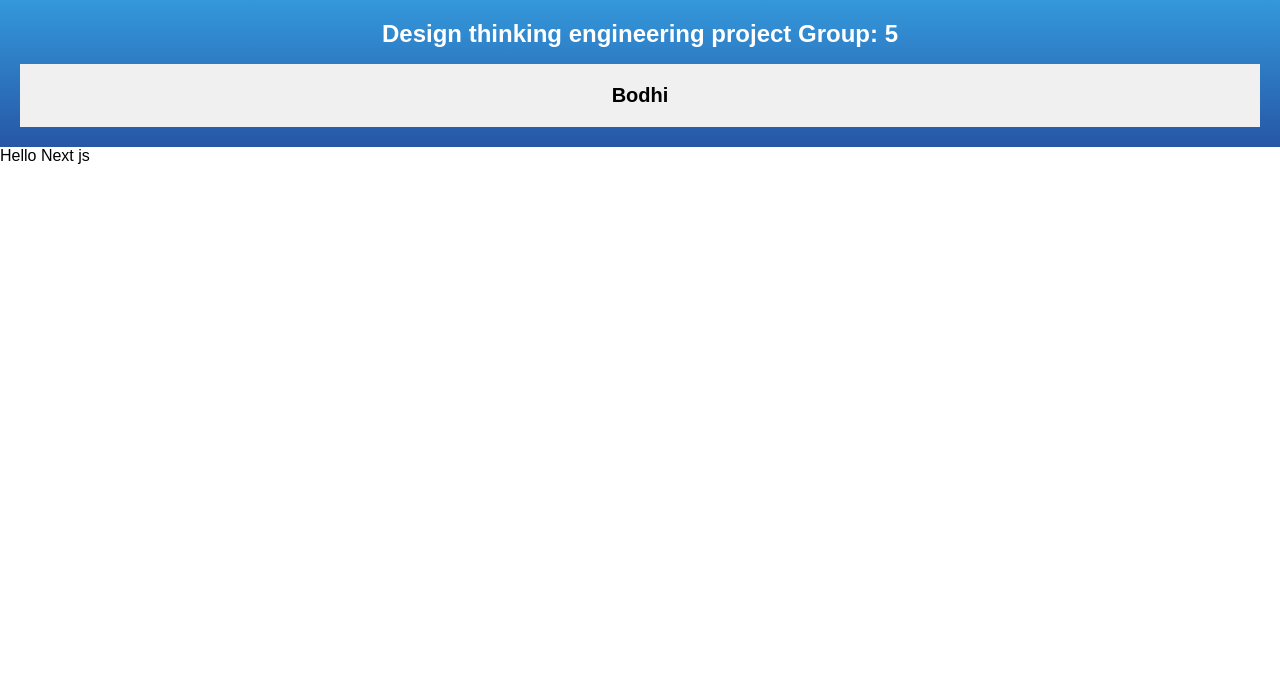
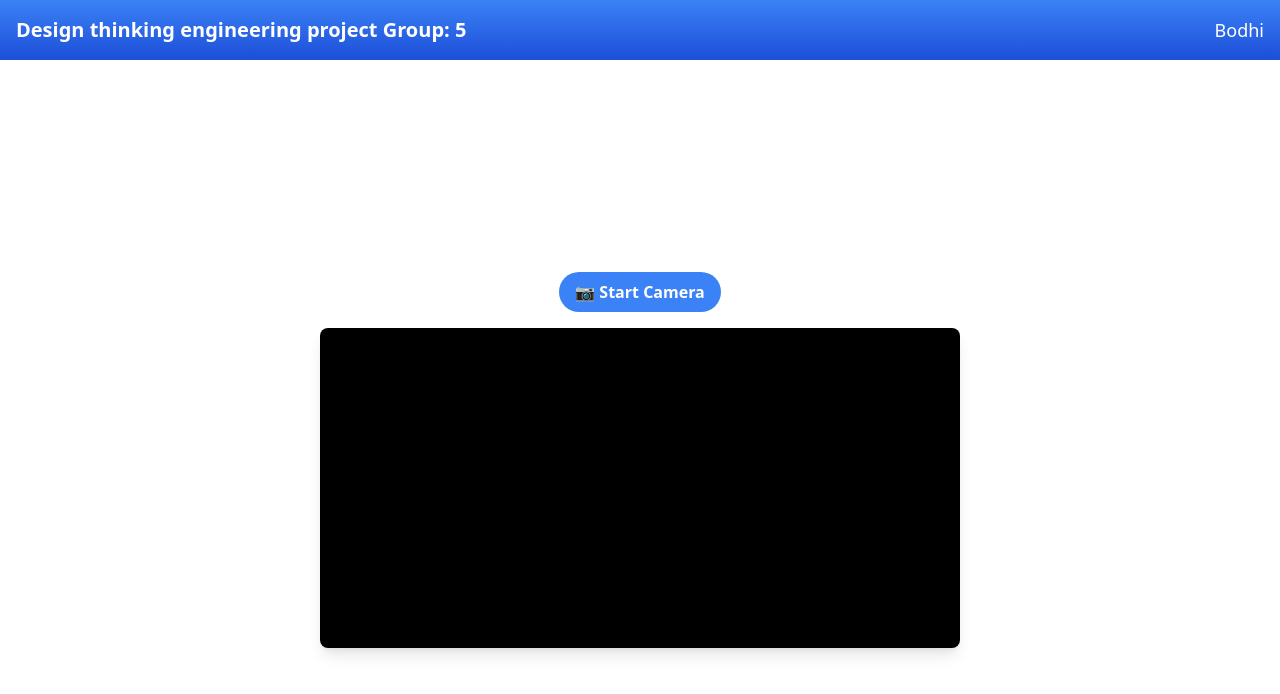
Before and after one commit to Jichul54/bodhi-frontend, a Next.js app: page / in a window 1280 px wide. Shown: the top 694 px of the page. Built offline with nearby package versions, Linux system fonts and the light colour scheme.

Commit message:
enable camera

```diff
--- a/app/globals.css
+++ b/app/globals.css
@@ -1,70 +1,3 @@
-body {
-    font-family: Arial, sans-serif;
-    margin: 0;
-    padding: 0;
-}
-
-header {
-    background-image: linear-gradient(to bottom, #3498db, #2657a6);
-        /* 남색 그라데이션 배경 이미지 설정 */
-    color: #fff;
-    text-align: center;
-    padding: 20px;
-    position: relative;
-}
-
-.header-box {
-    max-width: 600px;
-    margin: 0 auto;
-}
-
-.top-box {
-    background-color: #f0f0f0;
-    padding: 20px;
-    color: black;
-}
-
-h1 {
-    font-size: 24px;
-    margin: 0;
-}
-
-h2 {
-    font-size: 20px;
-    margin: 0;
-}
-
-p {
-    font-size: 16px;
-}
-
-.middle-box {
-    border: 2px solid #000;
-    /* 테두리 스타일 및 색상 설정 */
-    padding: 20px;
-    /* 내용 주변 여백 추가 */
-    text-align: center;
-    /* 텍스트 가운데 정렬 */
-    margin: 20px auto;
-    /* 중앙 정렬 */
-}
-
-.camera-button {
-    background-color: #3498db;
-    /* 버튼 배경 색상 설정 */
-    color: #fff;
-    /* 버튼 텍스트 색상 설정 */
-    border: none;
-    /* 테두리 제거 */
-    padding: 20px 40px;
-    /* 내부 여백 설정 */
-    cursor: pointer;
-    /* 커서 스타일을 손가락 모양으로 변경하여 클릭 가능하게 함 */
-    border-radius: 5px;
-    /* 버튼 모서리를 둥글게 만듦 */
-}
-
-.camera-button:hover {
-    background-color: #2657a6;
-    /* 마우스 호버(위에 올렸을 때)시 배경 색상 변경 */
-}
+@import 'tailwindcss/base';
+@import 'tailwindcss/components';
+@import 'tailwindcss/utilities';
--- a/app/layout.tsx
+++ b/app/layout.tsx
@@ -8,8 +8,12 @@ export default function RootLayout({
 }) {
   return (
     <>
-      <Header />
-      <main>{children}</main>
+      <html>
+        <body>
+          <Header />
+          <main>{children}</main>
+        </body>
+      </html>
     </>
   );
 }
--- a/app/page.tsx
+++ b/app/page.tsx
@@ -1,10 +1,45 @@
-import Image from 'next/image'
+'use client';
+import React, { useRef, useCallback } from "react";
 
-export default function Home() {
+const Camera: React.FC = () => {
+  const videoRef = useRef<HTMLVideoElement>(null);
+
+  const startCamera = useCallback(() => {
+    if (navigator.mediaDevices.getUserMedia && videoRef.current) {
+      navigator.mediaDevices
+        .getUserMedia({ video: true })
+        .then((stream) => {
+          if (videoRef.current) {
+            videoRef.current.srcObject = stream;
+          }
+        })
+        .catch((error) => {
+          console.error("Error accessing the camera", error);
+        });
+    } else {
+      alert("Sorry, your browser does not support accessing the camera.");
+    }
+  }, []);
+
   return (
-    <>Hello Next js</>
-  )
+    <div className="flex flex-col items-center justify-center min-h-screen">
+      <button
+        onClick={startCamera}
+        className="bg-blue-500 hover:bg-blue-700 text-white font-bold py-2 px-4 rounded-full mb-4"
+      >
+        📷 Start Camera
+      </button>
+      <div className="bg-black rounded-lg overflow-hidden shadow-lg">
+        <video
+          ref={videoRef}
+          width="640"
+          height="480"
+          autoPlay
+          className="max-w-full h-auto"
+        ></video>
+      </div>
+    </div>
+  );
+};
 
-
-
-}
+export default Camera;
--- a/components/Header.tsx
+++ b/components/Header.tsx
@@ -2,13 +2,12 @@ import React from "react";
 
 const Header: React.FC = () => {
   return (
-    <header>
-      <div className="header-box">
-        <h1>Design thinking engineering project Group: 5</h1>
-        <p> </p>
-      </div>
-      <div className="top-box">
-        <h2>Bodhi</h2>
+    <header className="bg-gradient-to-b from-blue-500 to-blue-700 text-white p-4">
+      <div className="max-w-7xl mx-auto flex justify-between items-center">
+        <h1 className="text-xl font-bold">
+          Design thinking engineering project Group: 5
+        </h1>
+        <h2 className="text-lg">Bodhi</h2>
       </div>
     </header>
   );
```
Also changed, not shown: public/logo.png (renamed from public/camera.png).
